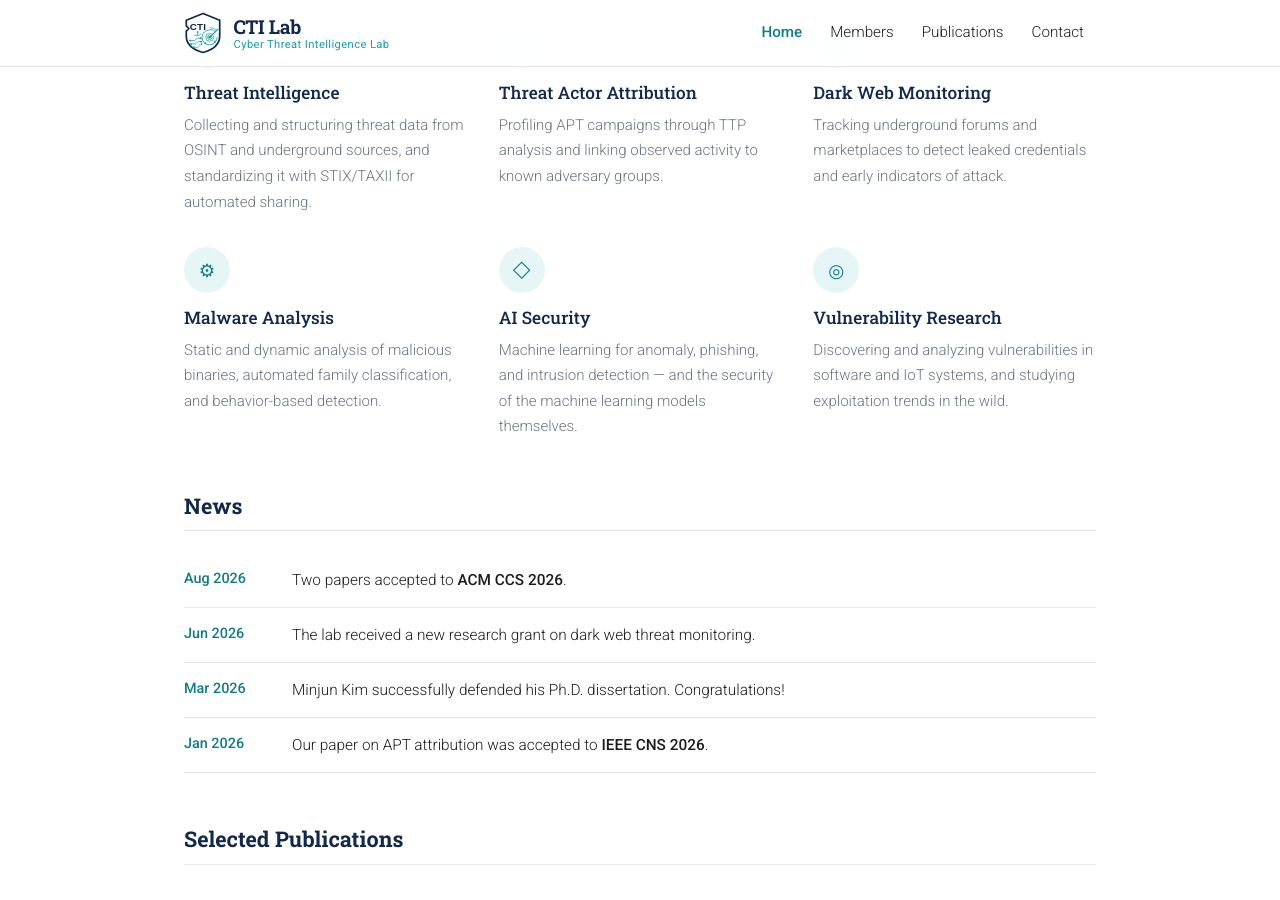
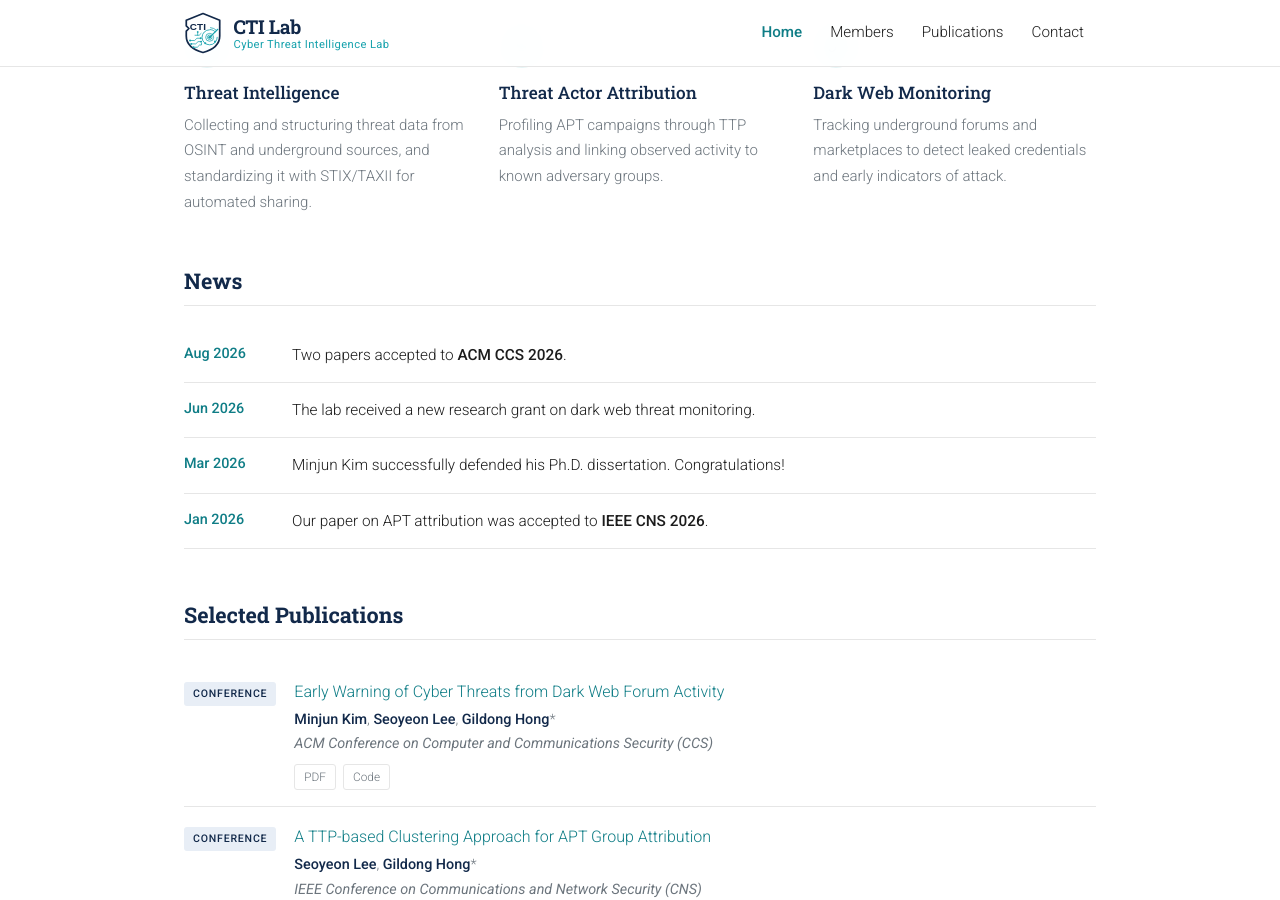
Before and after one commit to BJJINE/BJJINE.github.io, a Jekyll site: the page built from _pages/about.md, in a window 1280 px wide and 900 px high, scrolled down 531 px. Built offline with Jekyll 4.4.1, drawn with Linux system fonts in a browser that asks for light colours.

Commit message:
Update research.yml

```diff
--- a/_data/research.yml
+++ b/_data/research.yml
@@ -19,21 +19,3 @@
   text: >-
     Tracking underground forums and marketplaces to detect leaked credentials
     and early indicators of attack.
-
-- icon: "⚙"
-  title: "Malware Analysis"
-  text: >-
-    Static and dynamic analysis of malicious binaries, automated family
-    classification, and behavior-based detection.
-
-- icon: "◇"
-  title: "AI Security"
-  text: >-
-    Machine learning for anomaly, phishing, and intrusion detection — and the
-    security of the machine learning models themselves.
-
-- icon: "◎"
-  title: "Vulnerability Research"
-  text: >-
-    Discovering and analyzing vulnerabilities in software and IoT systems, and
-    studying exploitation trends in the wild.
```
